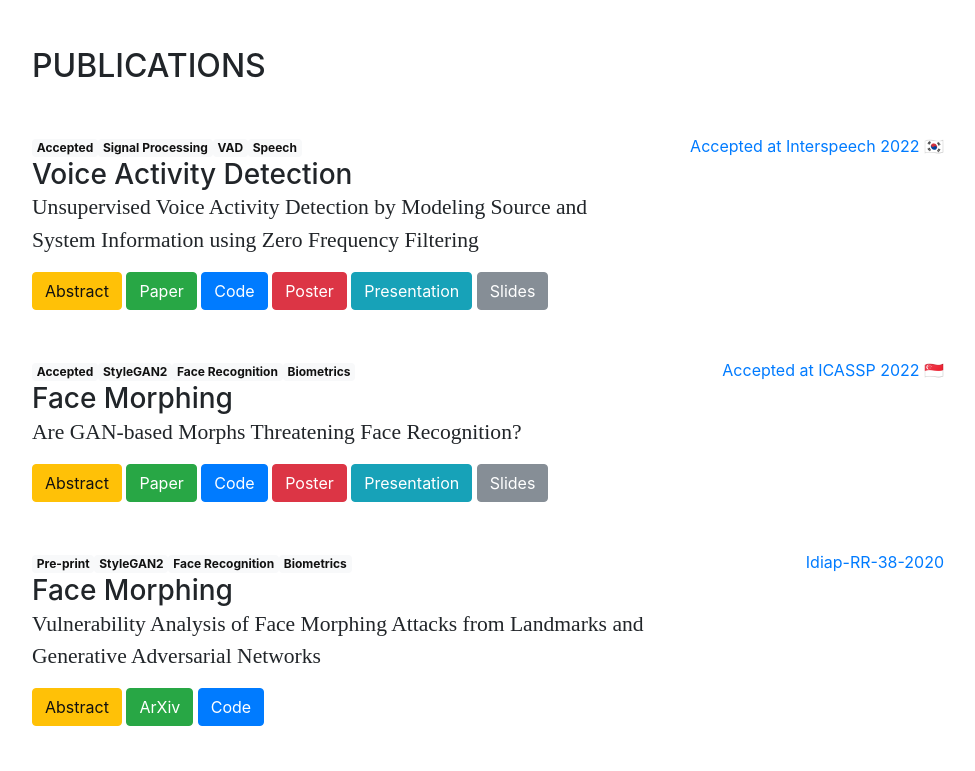
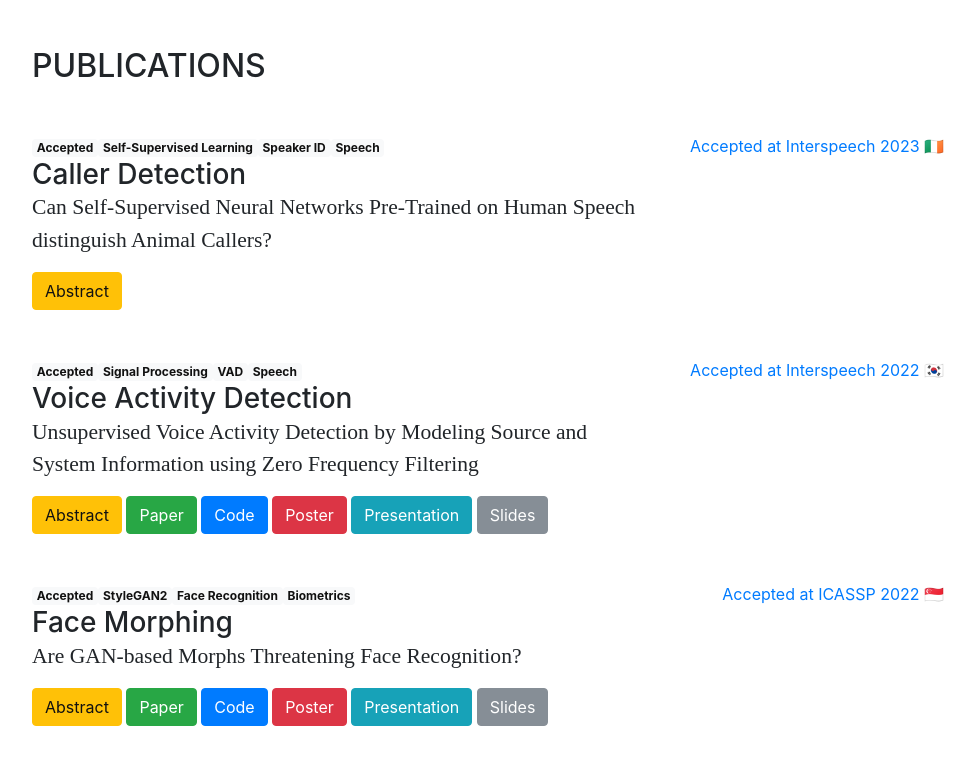
Before and after one commit to EklavyaFCB/eklavyafcb.github.io, a website with bundled scripts: page index.html in a window 1280 px wide. Shown: the part 2180-2951 px from the top of the page, without its empty margins (288-1263 px from the left). Built offline with nearby package versions, Linux system fonts and the light colour scheme; files whose address does not match are found by name; a web font is replaced by a local one.

Commit message:
added interspeech 2023 section

```diff
--- a/index.html
+++ b/index.html
@@ -216,6 +216,33 @@
 			<section class="resume-section p-3 p-lg-5 d-flex flex-column" id="publications">
 			<div class="my-auto">
 			  <h2 class="mb-5">Publications</h2>
+
+			  <div class="resume-item d-flex flex-column flex-md-row mb-5">
+				<div class="resume-content mr-auto">
+				  <span class="badge badge badge-light">Accepted</span><span class="badge badge badge-light">Self-Supervised Learning</span><span class="badge badge badge-light">Speaker ID</span><span class="badge badge badge-light">Speech</span>
+				  <h3 class="mb-0">Caller Detection</h3>
+				  <div class="subheading mb-3">Can Self-Supervised Neural Networks Pre-Trained on Human Speech distinguish Animal Callers?</div>
+					<a class="btn btn-warning" data-toggle="collapse" href="#collapseInterSpeechMarmoset" role="button" aria-expanded="false" aria-controls="collapseInterSpeechMarmoset">
+					  Abstract
+					</a>
+				  <div class="collapse" id="collapseInterSpeechMarmoset">
+					<div class="card card-body">
+						Self-supervised learning (SSL) models use only the intrinsic structure of a given signal, independent of its acoustic domain, to extract essential information from the input to an embedding space. This implies that the utility of such representations is not limited to modeling human speech alone. Building on this understanding, this paper explores the cross-transferability of SSL neural representations learned from human speech to analyze bio-acoustic signals. We conduct a caller discrimination analysis and a caller detection study on Marmoset vocalizations using eleven SSL models pre-trained with various pretext tasks. The results show that the embedding spaces carry meaningful caller information and can successfully distinguish the individual identities of Marmoset callers without fine-tuning. This demonstrates that representations pre-trained on human speech can be effectively applied to the bio-acoustics domain, providing valuable insights for future investigations in this field.
+					</div>
+				  </div>
+				  <!-- <button type="button" class="btn btn-success"><a style="color:white" href="">ArXiv</a></button> -->
+				<!-- <button type="button" class="btn btn-success"><a style="color:white" href="">Paper</a></button>
+				<button type="button" class="btn btn-primary btn-xs"><a target="_blank" style="color:white" href="">Code</a></button>
+				<button type="button" class="btn btn-danger btn-xs"><a target="_blank" style="color:white" href="">Poster</a></button>
+				<button type="button" class="btn btn-info btn-xs"><a target="_blank" style="color:white" href="">Presentation</a></button>
+				<button type="button" class="btn btn-secondary btn-xs"><a target="_blank" style="color:white" href="">Slides</a></button> -->
+				</div>
+				<div class="resume-date text-md-right">
+				  <span class="text-primary">Accepted at Interspeech 2023 &#127470;&#127466;</span>
+				  <br><br>
+				  <!-- <img src="img/idiaplogo.jpeg" class="img-thumbnail" width="100" height="100"> -->
+				</div>
+			  </div>
 
 			  <div class="resume-item d-flex flex-column flex-md-row mb-5">
 				<div class="resume-content mr-auto">
```
